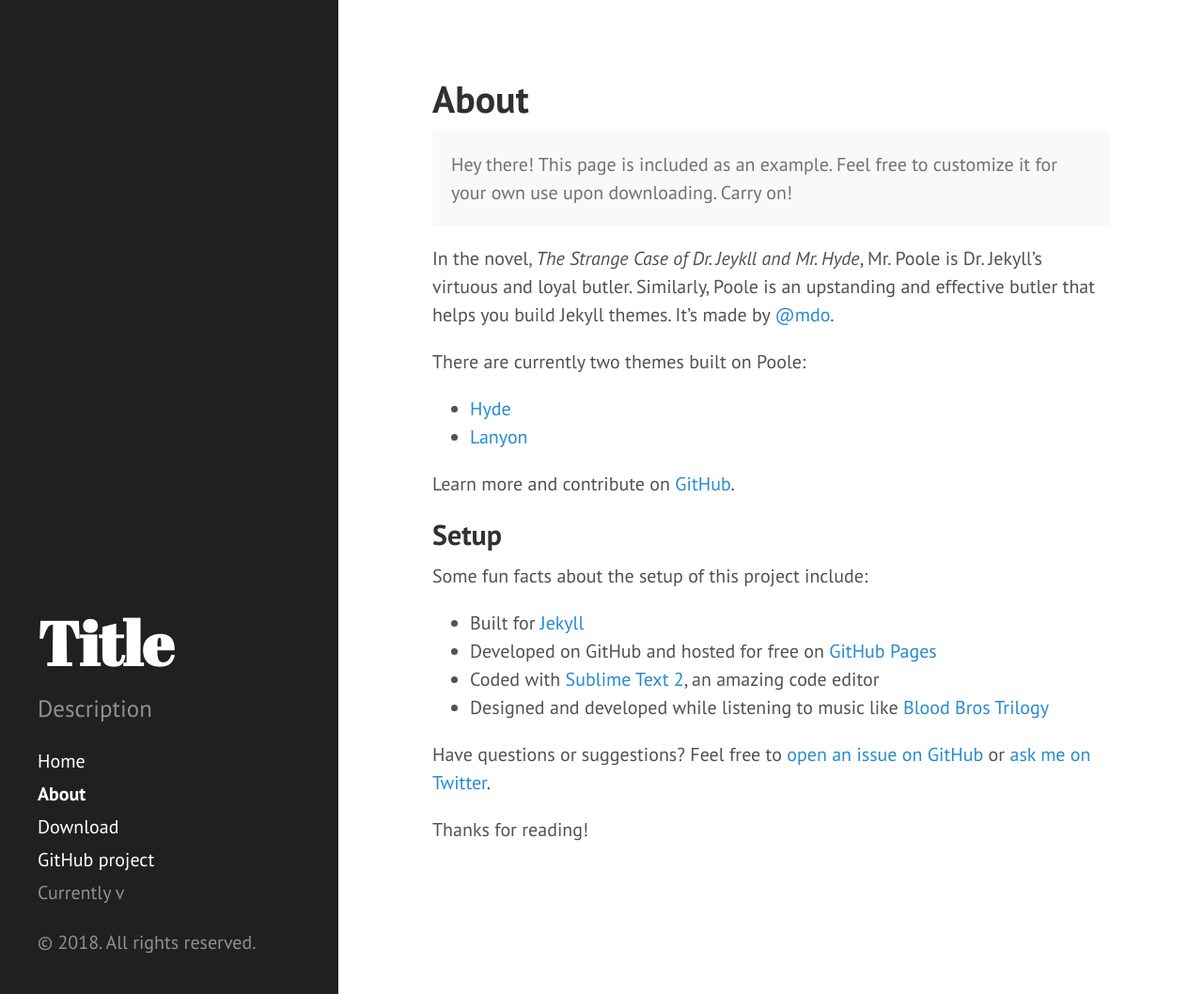
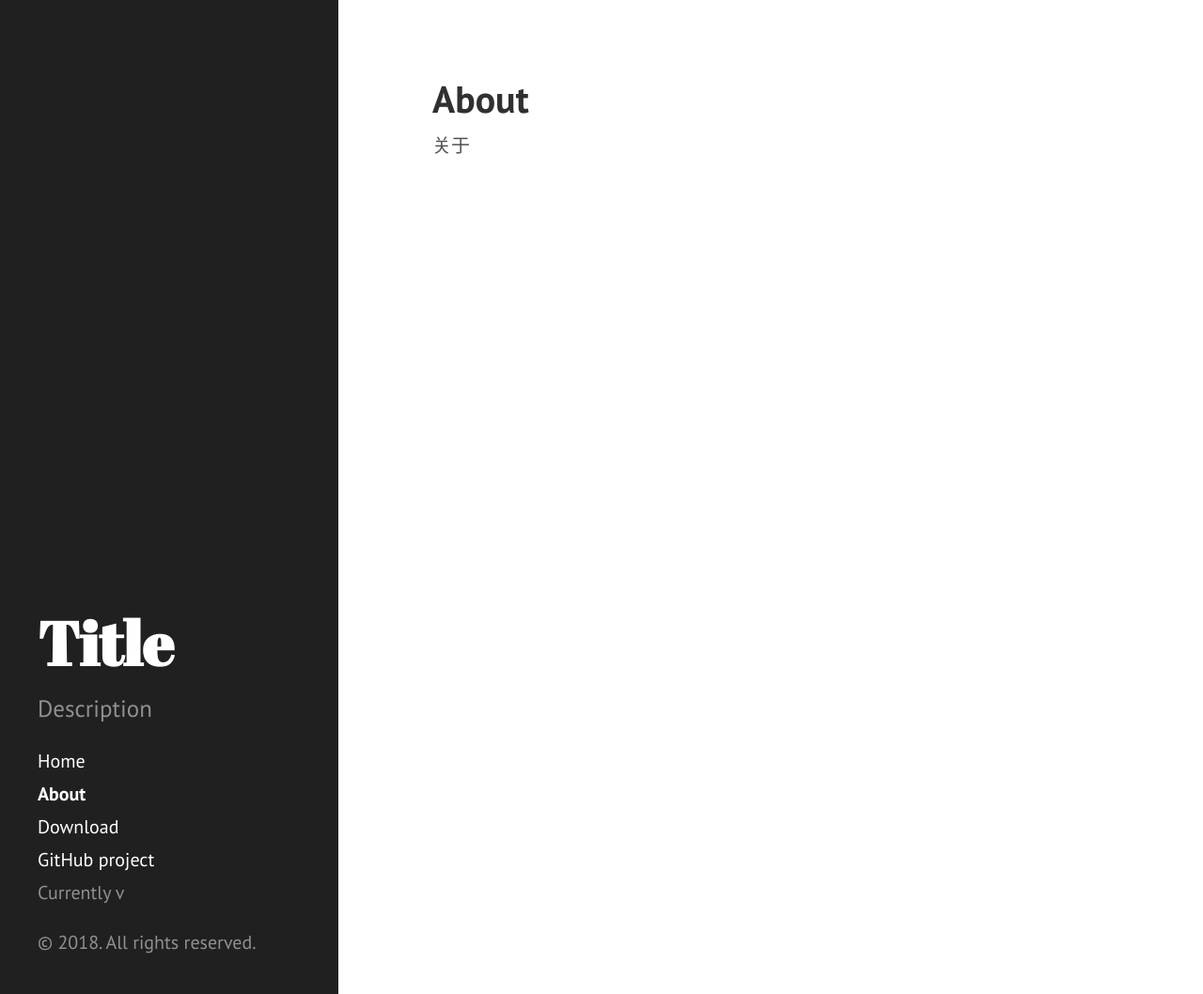
Before and after one commit to bspyy/bspyy.github.io, a Jekyll site: the page built from about.md, in a window 1280 px wide and 1058 px high. Shown: the whole window at 94% size. Built offline with Jekyll 4.4.1, drawn with Linux system fonts in a browser that asks for light colours.

Commit message:
init themes

```diff
--- a/about.md
+++ b/about.md
@@ -2,29 +2,4 @@
 layout: page
 title: About
 ---
-
-<p class="message">
-  Hey there! This page is included as an example. Feel free to customize it for your own use upon downloading. Carry on!
-</p>
-
-In the novel, *The Strange Case of Dr. Jeykll and Mr. Hyde*, Mr. Poole is Dr. Jekyll's virtuous and loyal butler. Similarly, Poole is an upstanding and effective butler that helps you build Jekyll themes. It's made by [@mdo](https://twitter.com/mdo).
-
-There are currently two themes built on Poole:
-
-* [Hyde](http://hyde.getpoole.com)
-* [Lanyon](http://lanyon.getpoole.com)
-
-Learn more and contribute on [GitHub](https://github.com/poole).
-
-## Setup
-
-Some fun facts about the setup of this project include:
-
-* Built for [Jekyll](http://jekyllrb.com)
-* Developed on GitHub and hosted for free on [GitHub Pages](https://pages.github.com)
-* Coded with [Sublime Text 2](http://sublimetext.com), an amazing code editor
-* Designed and developed while listening to music like [Blood Bros Trilogy](https://soundcloud.com/maddecent/sets/blood-bros-series)
-
-Have questions or suggestions? Feel free to [open an issue on GitHub](https://github.com/poole/issues/new) or [ask me on Twitter](https://twitter.com/mdo).
-
-Thanks for reading!
+关于
```
